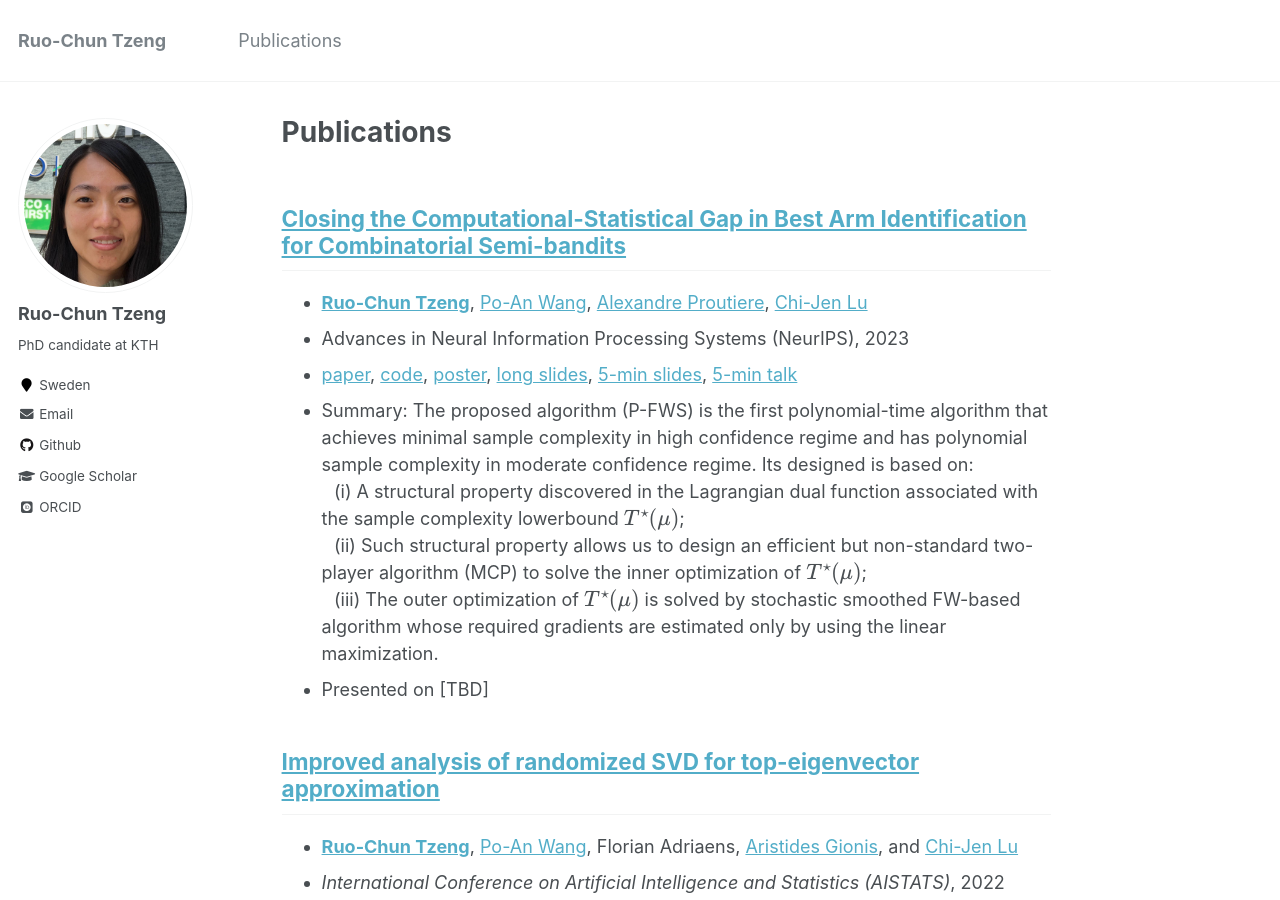
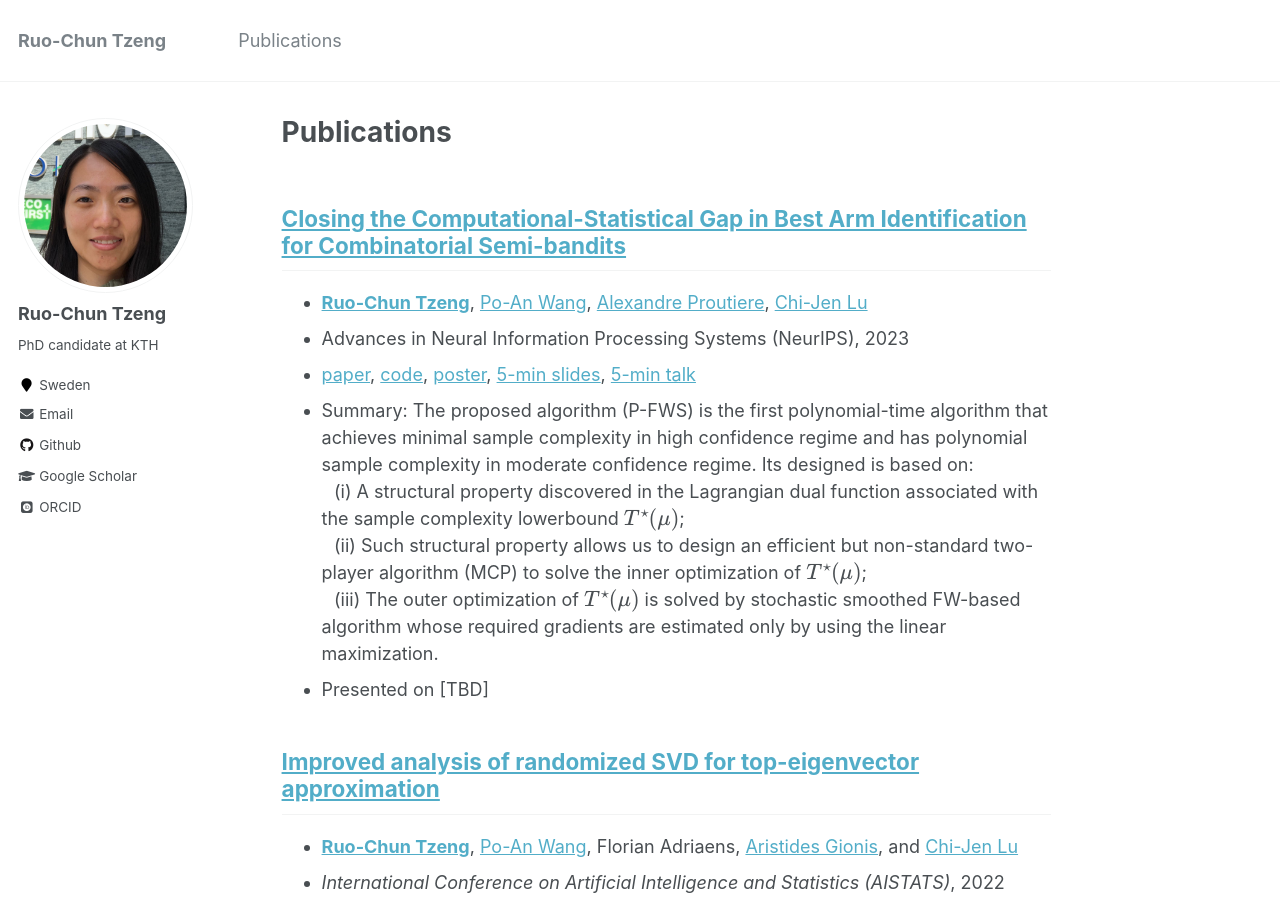
Before and after one commit to rctzeng/rctzeng.github.io, a Jekyll site: the page built from _pages/publications.md, in a window 1280 px wide and 900 px high. Built offline with Jekyll 4.4.1, drawn with Linux system fonts in a browser that asks for light colours; some web fonts are replaced; formulas are drawn with MathJax 3.

Commit message:
Update publications.md

```diff
--- a/_pages/publications.md
+++ b/_pages/publications.md
@@ -8,7 +8,7 @@ author_profile: true
 ## [Closing the Computational-Statistical Gap in Best Arm Identification for Combinatorial Semi-bandits](https://openreview.net/forum?id=8jg8z3ASiw)
 * **[Ruo-Chun Tzeng](https://scholar.google.com/citations?user=jntcHQ0AAAAJ)**, [Po-An Wang](https://scholar.google.com/citations?user=kzXIxFYAAAAJ), [Alexandre Proutiere](https://scholar.google.com/citations?user=g5sya5cAAAAJ), [Chi-Jen Lu](https://scholar.google.com/citations?user=B_SGfJoAAAAJ)
 * Advances in Neural Information Processing Systems (NeurIPS), 2023
-* [paper](https://openreview.net/attachment?id=8jg8z3ASiw&name=supplementary_material), [code](https://github.com/rctzeng/NeurIPS2023-PerturbedFWS), [poster](https://rctzeng.github.io/posters/NeurIPS2023-PFWS.pdf), [long slides](https://rctzeng.github.io/slides/NeurIPS2023-PFWS.pdf), [5-min slides](https://rctzeng.github.io/slides/NeurIPS2023-PFWS_5min.pdf), [5-min talk](https://www.youtube.com/watch?v=ilGufKXJtII)
+* [paper](https://openreview.net/attachment?id=8jg8z3ASiw&name=supplementary_material), [code](https://github.com/rctzeng/NeurIPS2023-PerturbedFWS), [poster](https://rctzeng.github.io/posters/NeurIPS2023-PFWS.pdf), [5-min slides](https://rctzeng.github.io/slides/NeurIPS2023-PFWS_5min.pdf), [5-min talk](https://www.youtube.com/watch?v=ilGufKXJtII)
 * Summary:
 The proposed algorithm (P-FWS) is the first polynomial-time algorithm that achieves minimal sample complexity in high confidence regime and has polynomial sample complexity in moderate confidence regime. Its designed is based on:\
  $\,\,$ (i) A structural property discovered in the Lagrangian dual function associated with the sample complexity lowerbound $T^{\star}(\mu)$;\
```
